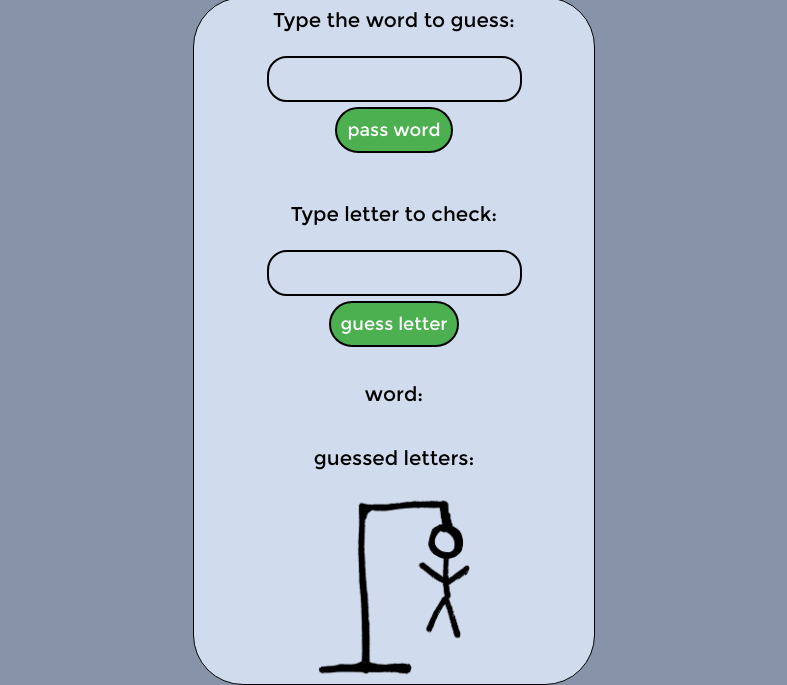
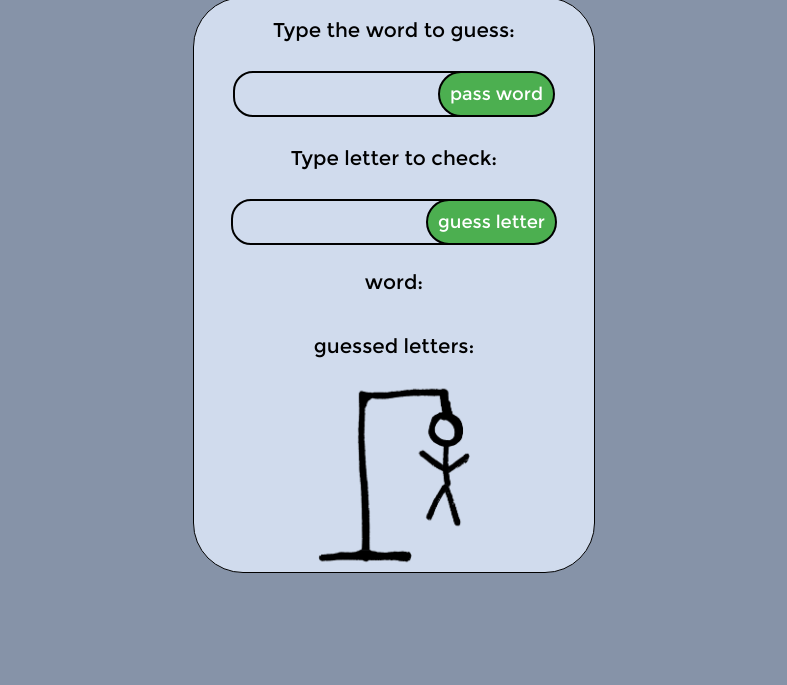
Before and after one commit to krzszk96/Hangman_game, a website: page src/game.html in a window 1280 px wide. Shown: the part 143-828 px from the top of the page, without its empty margins (246-1033 px from the left). After the commit the page ends 800 px from the top, so only its background shows below. Drawn offline with Linux system fonts and the light colour scheme.

Commit message:
buttons into input

```diff
--- a/src/game.html
+++ b/src/game.html
@@ -22,8 +22,10 @@
 
         <form class="wordtoguess" id="wordtoguess" onSubmit="return false;">
           <div>Type the word to guess: </div><br>
-          <input type="password" name="wordtoguess" id="wordtoguess1">
-          <button class="btn1" type="button" onclick="takeWord()">pass word</button>
+          <div class="inputwrap">
+            <input type="password" name="wordtoguess" id="wordtoguess1">
+            <button class="btn1" type="button" onclick="takeWord()">pass word</button>
+          </div>
         </form>
 
         <div id="typedword"></div>
@@ -31,8 +33,10 @@
         <form class="lettertoguess" id="lettertoguess" onSubmit="return false;">
           <br>
           <div>Type letter to check: </div><br>
-          <input type="text" name="gletter" id="lettertoguess1">
-          <button class="btn1" type="button" onclick="takeLetter(), letterCheck()">guess letter</button>
+          <div class="inputwrap">
+            <input type="text" name="gletter" id="lettertoguess1">
+            <button class="btn1" type="button" id="biggerbutton" onclick="takeLetter(), letterCheck()">guess letter</button>
+          </div>
         </form>
 
         <div class="wrap">
--- a/src/scss/style.scss
+++ b/src/scss/style.scss
@@ -25,9 +25,10 @@ body, html {
   margin: 0 auto;
   border-radius: 50px;
   border: 1px solid #000;
+  margin-bottom: 50px;
 
   @media only screen and (max-width : 800px) {
-    width: 250px;
+    width: 320px;
   }
 }
 ul{
@@ -99,7 +100,8 @@ a{
   justify-content: center;
   font-size: 20px;
   font-family: 'Montserrat-Regular';
-  padding: 10px;
+  padding: 0 10px 0 10px;
+  margin-top: 20px;
   flex-direction: column;
 
   @media only screen and (max-width : 800px) {
@@ -109,9 +111,13 @@ a{
   // //font-size: 10px;
   // }
 }
+.inputwrap{
+  display: flex;
+  flex-direction: row;
+}
 input{
   padding: 10px;
-  margin: 0 10px 0 10px;
+  margin: 5px 0 5px 5px;;
   font-size: 18px;
   font-family: 'Montserrat-Regular';
   background-color: #d0dbed;
@@ -132,7 +138,7 @@ input{
   justify-content: center;
   font-size: 20px;
   font-family: 'Montserrat-Regular';
-  padding: 10px;
+  padding: 0 10px 0 10px;
   flex-direction: column;
 
   @media only screen and (max-width : 800px) {
@@ -151,7 +157,7 @@ input{
   outline-width: 0;
   font-size: 18px;
   font-family: 'Montserrat-Regular';
-  margin: 5px;
+  margin: 5px 5px 5px -50px;
   padding: 10px;
   cursor: pointer;
   outline:0;
@@ -166,14 +172,17 @@ input{
   font-size: 10px;
   }
 }
+#biggerbutton{
+  margin: 5px 5px 5px -60px;
+}
 #button{
   font-size: 20px;
+  margin: 0;
 }
 .cointainer{
   display: flex;
   align-items: center;
-  justify-content: center;
-  margin: 50px;
+  justify-content: center
 }
 .wrap{
   display: flex;
```
Also changed, not shown: src/css/style.css.
